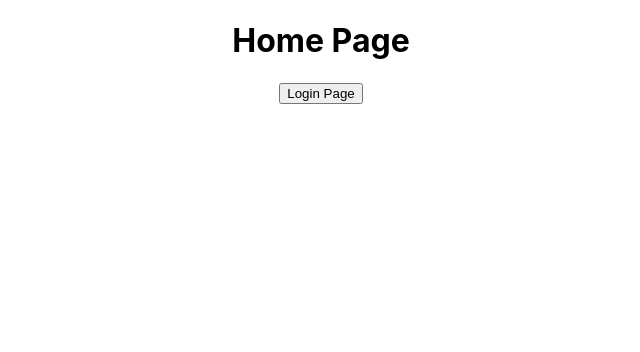
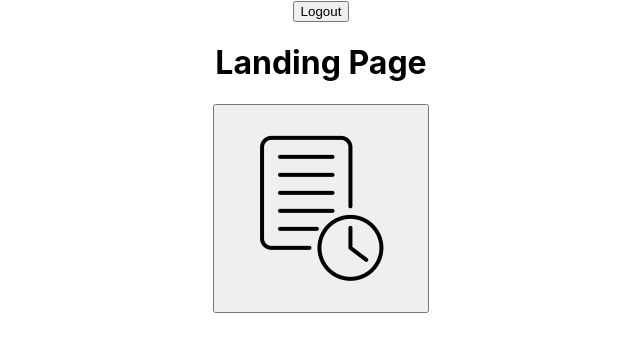
Before and after one commit to AwesomeSpawn/CS471-Final, a React (Create React App) app in the folder frontend/: page /landing in a window 1280 px wide. Shown: the top 352 px of the page, without its empty margins (319-959 px from the left). Built offline with nearby package versions, Linux system fonts and the light colour scheme.

Commit message:
Added Job Page that populates depending on an aray of js objs

```diff
--- a/frontend/src/App.js
+++ b/frontend/src/App.js
@@ -5,10 +5,11 @@ import './Components/HomePage'
 import HomePage from './Components/HomePage';
 import LoginPage from './Components/LoginPage';
 import LandingPage from "./Components/LandingPage";
-import JobsPage from './Components/JobsPage';
+import Cookies from 'js-cookie'
+import Jobs from './Components/Jobs';
 
 function App() {
-  const [authenticated, setAuthenticaiton] = useState(false);
+  const [authenticated, setAuthenticaiton] = useState(Cookies.get('token') !== null);
   const [role, setRole] = useState('');
   return (
     <div className="App">
@@ -18,8 +19,8 @@ function App() {
           <Route path='home' element={<HomePage />} />
           <Route path='*' element={<HomePage />} />
           <Route path='login' element={<LoginPage authenticateHook={setAuthenticaiton} roleHook={setRole} />} />
-          {authenticated && <Route path='landing' element={<LandingPage role={role}/>} />}
-          {(role === 'manager' || role === 'partpicker' || role === 'technician') && <Route path='jobs' element={<JobsPage />} />}
+          {authenticated && <Route path='landing' element={<LandingPage role={role} authenticateHook={setAuthenticaiton}/>} />}
+          {(role === 'manager' || role === 'partpicker' || role === 'technician') && <Route path='jobs' element={<Jobs />} />}
         </Routes>
       </BrowserRouter>
     </div>
--- a/frontend/src/Components/AppButton.js
+++ b/frontend/src/Components/AppButton.js
@@ -6,7 +6,7 @@ function AppButton(props){
     const nav = useNavigate();
     return(<div className="AppsButton">
         <button>
-            <img src={require('./images/' + props.source + '.png')} onClick={nav('/' + props.route)} height={200} width={200}/>
+            <img src={require('./images/' + props.source + '.png')} onClick={() =>{nav('/' + props.route)}} height={200} width={200}/>
         </button>
     </div>)
 
--- a/frontend/src/Components/HomePage.js
+++ b/frontend/src/Components/HomePage.js
@@ -1,11 +1,12 @@
 import {useNavigate} from 'react-router-dom'
+import Cookies from 'js-cookie';
 
 function HomePage() {
     const nav = useNavigate();
     return(
         <div>
             <h1>Home Page</h1>
-            <button onClick={() => {nav("login")}}>Login Page</button>
+            <button onClick={() => {(Cookies.get('token')) ? nav('/landing'): nav("/login")}}>Login Page</button>
         </div>
     );
 
--- /dev/null
+++ b/frontend/src/Components/Jobs.js
@@ -0,0 +1,18 @@
+import axios from "axios"
+
+function Jobs(props) {
+    var my_jobs = [{'job_id':1}, {'job_id':2}];
+    //axios.get('http://LocalHost:8000/jobs', {'token':props.token}).catch(my_jobs.push('no jobs available'))
+    //.then((Response) => {
+    //    my_jobs = Response['jobs'];
+    //})
+    return(
+        <div>
+            {my_jobs.map((job) => {
+                return(<button>{job['job_id']}</button>);
+            })}
+        </div>
+    )
+}
+
+export default Jobs
--- a/frontend/src/Components/JobsPage.js
+++ /dev/null
@@ -1,7 +0,0 @@
-function JobsPage() {
-
-    return(<h1>Jobs Page</h1>);
-
-}
-
-export default JobsPage;
--- a/frontend/src/Components/LandingPage.js
+++ b/frontend/src/Components/LandingPage.js
@@ -3,6 +3,7 @@ import { useNavigate } from "react-router-dom";
 import AppButton from "./AppButton";
 import './LandingPage.css'
 import { useState } from "react";
+import Cookies from "js-cookie";
 
 let technician_apps = ['jobs', 'timesheet'];
 let manager_apps = ['jobs_manage', 'timesheet', 'timesheet_manage'];
@@ -11,6 +12,7 @@ let employee_apps = ['timesheet']
 
 function LandingPage(props) {
     let apps = [];
+    const nav = useNavigate();
     if (props.role === 'technician') apps = technician_apps;
     else if (props.role === 'manager') apps = manager_apps;
     else if (props.role === 'cashier') apps = cashier_apps;
@@ -18,6 +20,12 @@ function LandingPage(props) {
     console.log(props.role);
     return(
         <div>
+            <button onClick={() => {
+                props.authenticateHook(false);
+                Cookies.remove('token');
+                axios.post('http://LocalHost:8000/logout');
+                nav('home');
+            }}>Logout</button>
             <h1>Landing Page</h1>
             <div className="MyWrap">
                 {apps.map((appName) =>
--- a/frontend/src/Components/LoginPage.js
+++ b/frontend/src/Components/LoginPage.js
@@ -34,7 +34,7 @@ function LoginPage(props) {
                 .then(function (response) {
                     Cookies.set('token', response.data['token']);
                     if (!(response.data['token'] === '')) props.authenticateHook(true);
-                    props.roleHook('employee');
+                    props.roleHook('technician');
                     nav('/landing');
                 }).catch(() => {setInvalid(true)});
             }}>Login</button>
```
Also changed, not shown: 1 other file (tests, documents, lock files or other folders).
